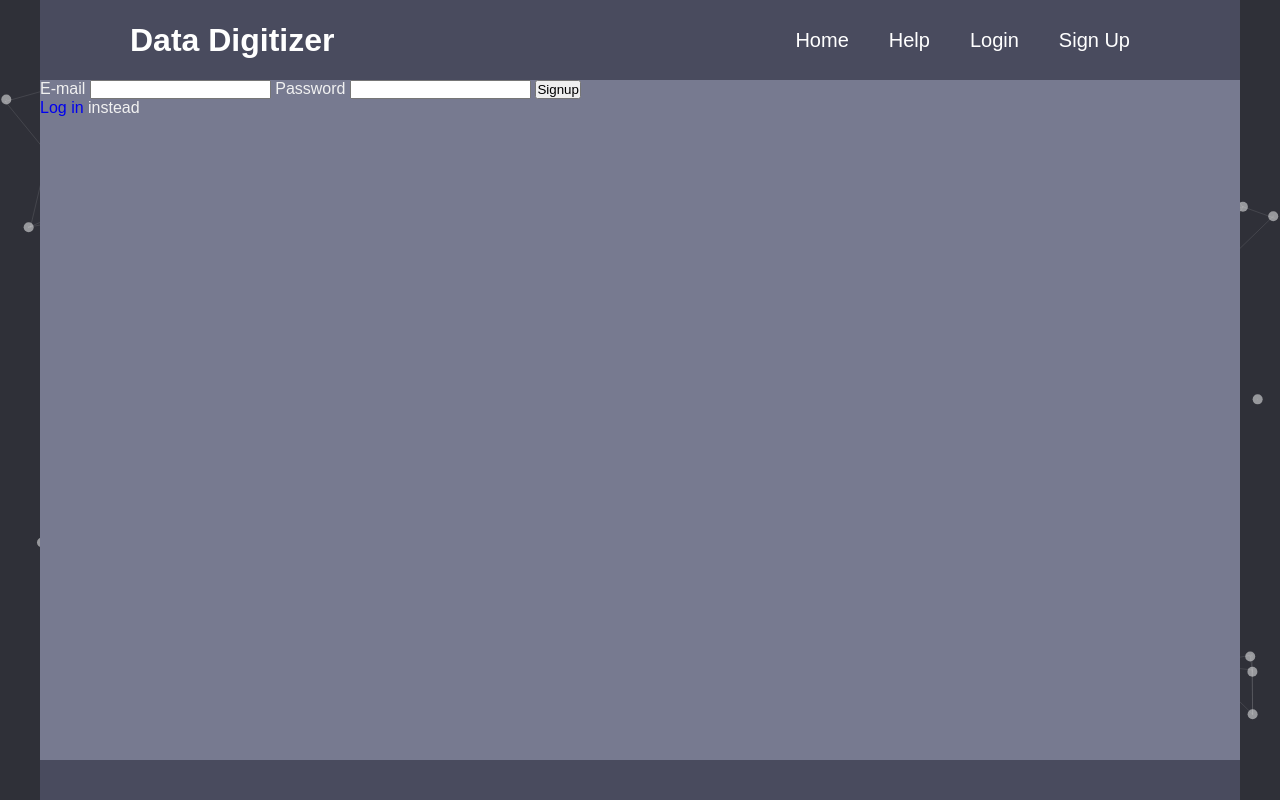
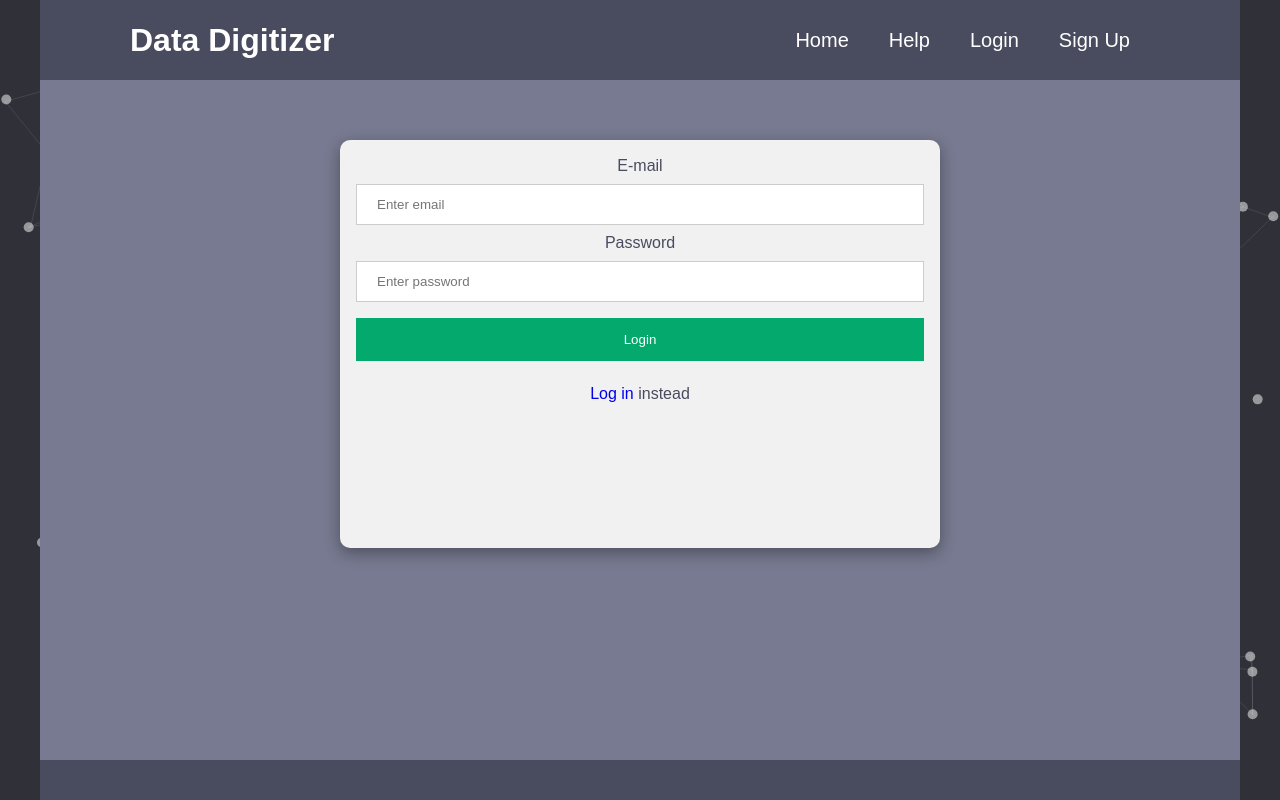
Before and after one commit to Obazine/DataDigitizer, a Flask app: page /signup in a window 1280 px wide. Run offline with Flask 2, Linux system fonts and the light colour scheme; some libraries are stand-ins or nearby versions.

Commit message:
modified:   __pycache__/app.cpython-39.pyc

```diff
--- a/app.py
+++ b/app.py
@@ -28,9 +28,11 @@ def create_app():
     #If both are still temp when user starts new image, previous data will be deleted on the database.
     @app.route('/')
     def home():
+        #DatabaseReset()
         if not session.get("email"):
             session["email"] = "temp"
-        session["unique-session-id"] = uuid.uuid4().hex
+        if not session.get("unique-session-id"):
+            session["unique-session-id"] = uuid.uuid4().hex
         if not session.get("dataset-name"):
             session["dataset-name"] = "temp"
         print(session["dataset-name"])
@@ -47,10 +49,8 @@ def create_app():
     #Current image is downloaded to the uploads folder so that the html file can display the newly uploaded image
     @app.route('/upload_image', methods=['POST'])
     def upload_image():
-        app.db.axescoords.delete_many({"user-id": "temp", "unique-session-id": session["unique-session-id"], "dataset-name": "temp"})
-        app.db.axesvalues.delete_many({"user-id": "temp", "unique-session-id": session["unique-session-id"], "dataset-name": "temp"})
+        app.db.datasets.delete_many({"user-id": "temp", "unique-session-id": session["unique-session-id"], "dataset-name": "temp"})
         app.db.realdatavalues.delete_many({"user-id": "temp", "unique-session-id": session["unique-session-id"], "dataset-name": "temp"})
-        app.db.images.delete_many({"user-id": "temp", "unique-session-id": session["unique-session-id"], "dataset-name": "temp"})
         files = glob.glob('static/uploads/*')
         for f in files:
             os.remove(f)
@@ -65,7 +65,7 @@ def create_app():
                     Filename=os.path.join(app.config['UPLOAD_FOLDER'], filename),
                     Key=filename
                 )
-                app.db.images.insert_one({"user-id": session["email"], "unique-session-id": session["unique-session-id"], "dataset-name": session["dataset-name"], "filename": filename})
+                app.db.datasets.insert_one({"user-id": session["email"], "unique-session-id": session["unique-session-id"], "dataset-name": session["dataset-name"], "filename": filename, "min-x-coord": None, "max-x-coord": None, "min-y-coord": None, "max-y-coord": None, "min-x-val": None, "max-x-val": None, "min-y-val": None, "max-y-val": None})
                 session["image-path"] = os.path.join(app.config['UPLOAD_FOLDER'], filename)
                 session["image-name"] = filename
                 #s3.download_file(Bucket=BUCKET_NAME, Key=filename, Filename=os.path.join(app.config['UPLOAD_FOLDER'], filename))
@@ -82,14 +82,14 @@ def create_app():
     def axes_calibration():
         axesInfo = request.data.decode()
         axesInfo = re.sub(r'\[', '', re.sub(']', '', axesInfo)).split(',')
-        app.db.axescoords.insert_one({"user-id": session["email"], "unique-session-id": session["unique-session-id"], "dataset-name": session["dataset-name"], "min-x-coord": int(axesInfo[0]), "max-x-coord": int(axesInfo[2]), "min-y-coord": int(axesInfo[5]), "max-y-coord": int(axesInfo[7])})
+        app.db.datasets.update_one({"user-id": session["email"], "unique-session-id": session["unique-session-id"], "dataset-name": session["dataset-name"]}, {"$set": { "min-x-coord": int(axesInfo[0]), "max-x-coord": int(axesInfo[2]), "min-y-coord": int(axesInfo[5]), "max-y-coord": int(axesInfo[7])}})
         return render_template("index.html")
 
     #Called after axes calibration
     #Axes values are stored in an array from a form input and is stored in another collection on the database
     @app.route('/data_calibration', methods =["GET", "POST"])
     def data_calibration():
-        app.db.axesvalues.insert_one({"user-id": session["email"], "unique-session-id": session["unique-session-id"], "dataset-name": session["dataset-name"], "min-x": int(request.form.get("minX")), "max-x": int(request.form.get("maxX")), "min-y": int(request.form.get("minY")), "max-y": int(request.form.get("maxY"))})
+        app.db.datasets.update_one({"user-id": session["email"], "unique-session-id": session["unique-session-id"], "dataset-name": session["dataset-name"]},{"$set": { "min-x-val": int(request.form.get("minX")), "max-x-val": int(request.form.get("maxX")), "min-y-val": int(request.form.get("minY")), "max-y-val": int(request.form.get("maxY"))} })
         return render_template("index.html")
 
     #Called everytime user clicks on screen after set up
@@ -98,7 +98,7 @@ def create_app():
     def get_point():
         pointInfo = request.data.decode()
         tempArray = CalculatePointvalue(pointInfo)
-        app.db.realdatavalues.insert_one({"user-id": session["email"], "unique-session-id": session["unique-session-id"], "dataset-name": session["dataset-name"], "X": tempArray[0], "Y": tempArray[1]})
+        app.db.realdatavalues.insert_one({"user-id": session["email"], "dataset-name": session["dataset-name"], "filename": session["image-name"], "X": tempArray[0], "Y": tempArray[1]})
         return render_template("index.html")
 
     #Called when user clicks export databse, ExportTOCSV function is called and sends path to the site
@@ -121,7 +121,8 @@ def create_app():
             if user["password"] == password:
                 session["email"] = email
                 if(session.get("image-name")):
-                    app.db.images.update_one({"filename": session["image-name"]}, { "$set": { "user-id": email } })
+                    app.db.datasets.update_one({"filename": session["image-name"]}, { "$set": { "user-id": email }})
+                    app.db.realdatavalues.update_one({"filename": session["image-name"]}, { "$set": { "user-id": email }})
                 return redirect(url_for("home"))
             flash("Incorrect e-mail or password.")
         return render_template("login.html")
@@ -137,7 +138,11 @@ def create_app():
             else:
                 app.db.users.insert_one({"user-id": email, "password": password})
                 flash("Successfully signed up.")
-                return redirect(url_for("login"))
+                session["email"] = email
+                if(session.get("image-name")):
+                    app.db.datasets.update_one({"filename": session["image-name"]}, { "$set": { "user-id": email }})
+                    app.db.realdatavalues.update_one({"filename": session["image-name"]}, { "$set": { "user-id": email }})
+                return redirect(url_for("home"))
         return render_template("signup.html")
 
     #Clears session data for the user
@@ -153,19 +158,19 @@ def create_app():
         session["dataset-name"] = request.form.get("datasetName")
         if(session.get("image-name")):
             print("dataset updated")
-            app.db.images.update_one({"filename": session["image-name"]}, { "$set": { "dataset-name": session["dataset-name"] } })
+            app.db.datasets.update_one({"filename": session["image-name"]}, { "$set": { "dataset-name": session["dataset-name"] }})
+            app.db.realdatavalues.update_one({"filename": session["image-name"]}, { "$set": { "dataset-name": session["dataset-name"] }})
         return redirect(url_for("home"))
 
     #Function used to get the real data value of a point selected by the user, returns the xy values as array
     #Fields are filtered using the unique-session-id and dataset-name
     def CalculatePointvalue(pointAxes: str):
-        axesCoordEntry = app.db.axescoords.find_one({"unique-session-id": session["unique-session-id"], "dataset-name": session["dataset-name"]})
-        axesValueEntry = app.db.axesvalues.find_one({"unique-session-id": session["unique-session-id"], "dataset-name": session["dataset-name"]})
+        datasetEntry = app.db.datasets.find_one({"unique-session-id": session["unique-session-id"], "dataset-name": session["dataset-name"]})
         pointData = pointAxes.strip('][').split(',')
         pointX = int(pointData[0])
         pointY = int(pointData[1])
-        calculatedXValue = round((pointX - axesCoordEntry["min-x-coord"])/(axesCoordEntry["max-x-coord"] - axesCoordEntry["min-x-coord"]) * (axesValueEntry["max-x"] - axesValueEntry["min-x"]) - axesValueEntry["min-x"], 3)
-        calculatedYValue = round((pointY - axesCoordEntry["min-y-coord"])/(axesCoordEntry["max-y-coord"] - axesCoordEntry["min-y-coord"]) * (axesValueEntry["max-y"] - axesValueEntry["min-y"]) - axesValueEntry["min-y"], 3)
+        calculatedXValue = round((pointX - datasetEntry["min-x-coord"])/(datasetEntry["max-x-coord"] - datasetEntry["min-x-coord"]) * (datasetEntry["max-x-val"] - datasetEntry["min-x-val"]) - datasetEntry["min-x-val"], 3)
+        calculatedYValue = round((pointY - datasetEntry["min-y-coord"])/(datasetEntry["max-y-coord"] - datasetEntry["min-y-coord"]) * (datasetEntry["max-y-val"] - datasetEntry["min-y-val"]) - datasetEntry["min-y-val"], 3)
         tempArray = [calculatedXValue, calculatedYValue]
         return(tempArray)
 
@@ -179,4 +184,10 @@ def create_app():
             writer.writerow([graphData["X"],graphData["Y"]])
         file.close()
 
+    def DatabaseReset():
+        session.clear()
+        app.db.datasets.delete_many({})
+        app.db.realdatavalues.delete_many({})
+        app.db.users.delete_many({})
+
     return app
--- a/static/style.css
+++ b/static/style.css
@@ -296,3 +296,47 @@ body {
   max-height: 20%;
   margin-left: 50px;
 }
+
+/*-------login & sign up page---------*/
+.signin-form{
+  width: 50%;
+  height: 60%;
+  margin: 5% auto 15% auto;
+  background-color: #f1f1f1;
+  text-align: center;
+  border-radius: 10px;
+  box-shadow: rgba(0, 0, 0, 0.35) 0px 5px 15px;
+}
+
+.signin-form label {
+  color: #494B5E;
+  line-height: 20px;
+  display: block;
+}
+
+.signin-form p {
+  color: #494B5E;
+}
+
+.signin-form-container {
+  padding: 16px;
+}
+
+.sign-in-form-btn {
+  background-color: #04AA6D;
+  color: white;
+  padding: 14px 20px;
+  margin: 8px 0;
+  border: none;
+  cursor: pointer;
+  width: 100%;
+}
+
+.signin-form-container input[type=email], .signin-form-container input[type=password] {
+  width: 100%;
+  padding: 12px 20px;
+  margin: 8px 0;
+  display: inline-block;
+  border: 1px solid #ccc;
+  box-sizing: border-box;
+}
--- a/templates/signup.html
+++ b/templates/signup.html
@@ -32,20 +32,22 @@
 
     <div class="content">
         <div class = "help-main">
+            <div class="signin-form">
                 {% for message in get_flashed_messages() %}
                 <h2>{{ message }}</h2>
                 {% endfor %}
 
                 <form method="POST">
-                <label>E-mail
-                    <input type="email" name="email" required/>
-                </label>
-                <label>Password
-                    <input type="password" name="password" required/>
-                </label>
-                <input type="submit" value="Signup" />
+                    <div class="signin-form-container">
+                        <label for="email">E-mail</label>
+                        <input type="email" placeholder="Enter email" name="email" required/>
+                        <label for="password">Password</label>
+                        <input type="password" placeholder="Enter password" name="password" required/>
+                        <button class="sign-in-form-btn" type="submit">Login</button>
+                    </div>
                 </form>
                 <p><a href="{{ url_for('login') }}">Log in</a> instead</p>
+            </div>
         </div>
     </div>
 <div class = "footer">
```
Also changed, not shown: templates/login.html (+9 -7 lines), 1 other file. Lines whose indentation alone changed are shown as unchanged.
